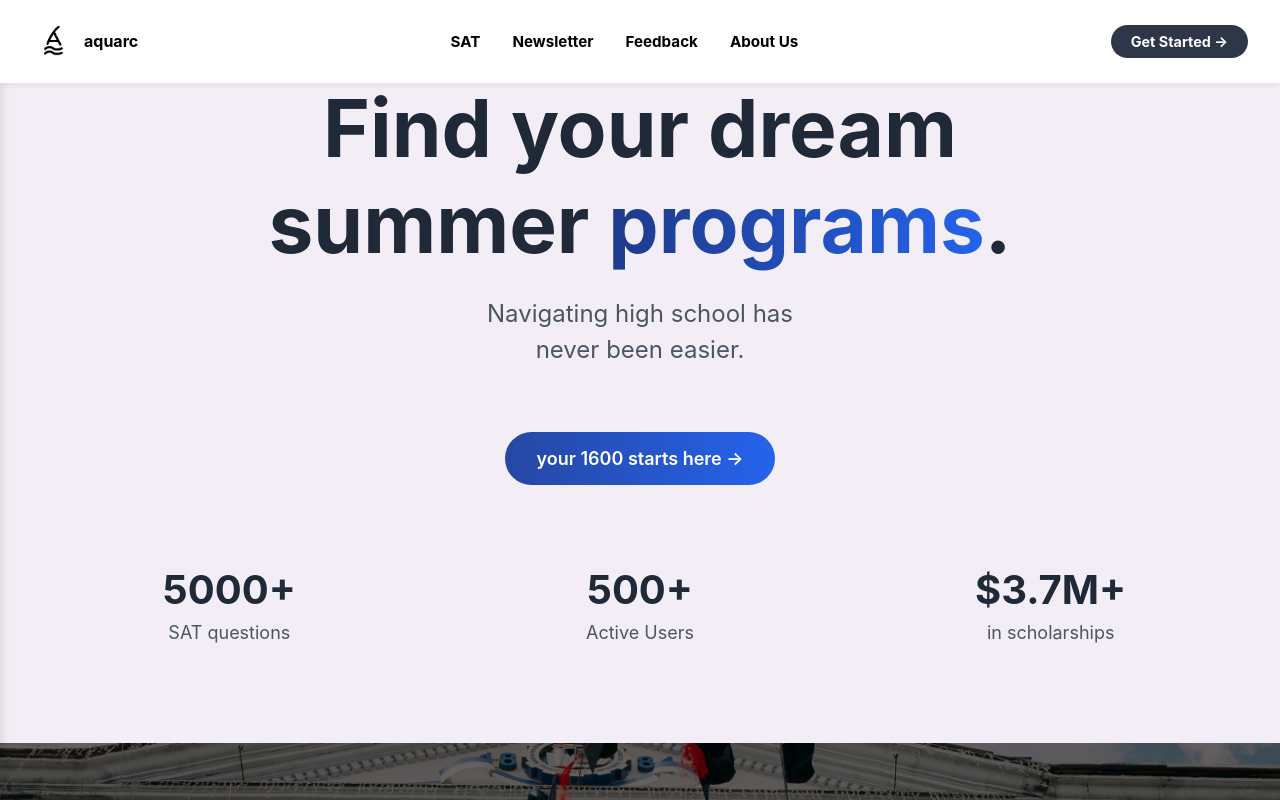
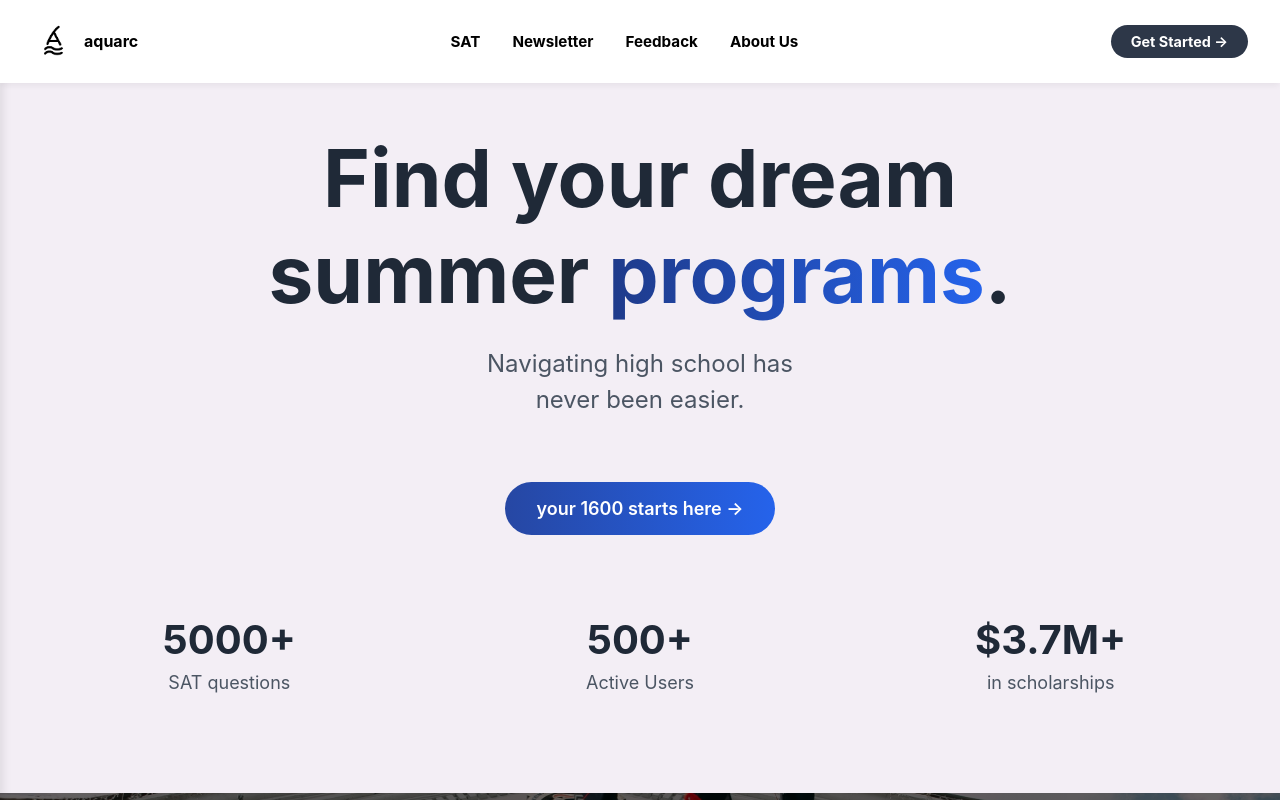
Before and after one commit to aquarc/webstack-v2, a React (Create React App) app in the folder frontend/: page / in a window 1280 px wide. Built offline with nearby package versions, Linux system fonts and the light colour scheme; no server answers.

Commit message:
Some minor code fix

```diff
--- a/frontend/src/Dashboard/Dashboard.jsx
+++ b/frontend/src/Dashboard/Dashboard.jsx
@@ -1,7 +1,7 @@
 import React, { useState, useEffect } from 'react';
 import { Link, useLocation, useNavigate, Outlet } from 'react-router-dom';
 import Cookies from 'js-cookie';
-import { BarChart, LineChart, PieChart, Bell, User, LogOut, Book, Award, BarChart2, Search } from 'lucide-react';
+import { BarChart, Bell, User, LogOut, Book, Award, BarChart2 } from 'lucide-react';
 import './Dashboard.css';
 
 function Dashboard() {
@@ -39,6 +39,7 @@ function Dashboard() {
             <aside className="sidebar">
                 <div className="sidebar-header">
                     <img src="/aquLogo.png" alt="Aquarc Logo" className="sidebar-logo" />
+                    <h1>aquarc</h1>
                 </div>
 
                 <div className="sidebar-menu">
--- a/frontend/src/LandingPage/LandingPage.css
+++ b/frontend/src/LandingPage/LandingPage.css
@@ -1,6 +1,5 @@
 * {
     margin: 0;
-    padding-top: 0px;
     box-sizing: border-box;
     font-family: -apple-system, BlinkMacSystemFont, 'Segoe UI', Roboto, sans-serif;
     max-width: 100%;
@@ -16,6 +15,7 @@
 .headline-container {
     text-align: center;
     transition: opacity 0.5s ease;
+    padding-top: 50px;
 }
 
 .headline-container.fade {
```
Also changed, not shown: 1 other file (tests, documents, lock files or other folders).
